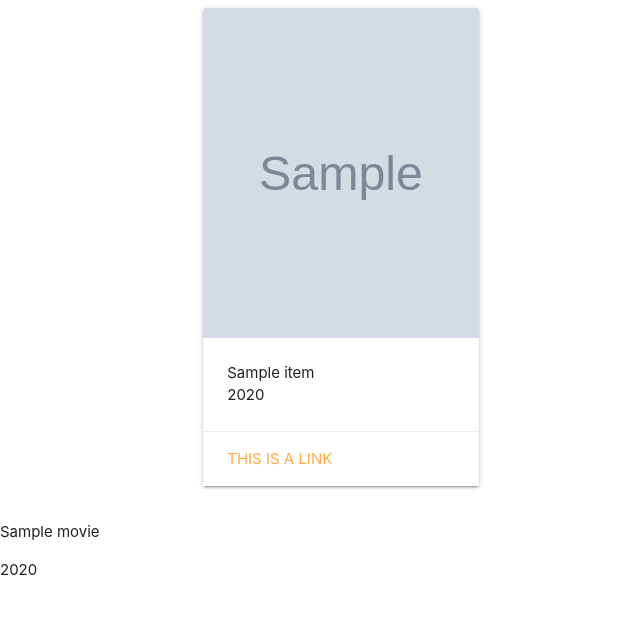
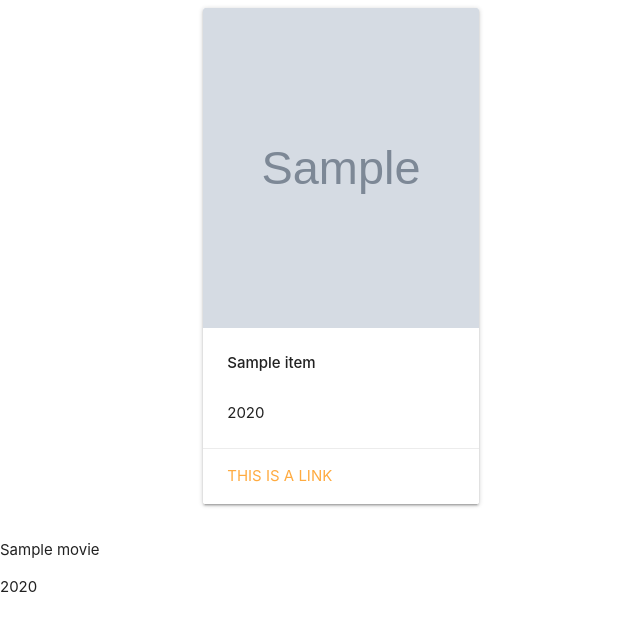
Before and after one commit to sergpapa/CineCritic, a Flask app: template templates/get_movies.html in a window 1280 px wide. Shown: the top 631 px of the page, without its empty margins (0-640 px from the left). Run offline with Flask 3, Linux system fonts and the light colour scheme; the template is opened without the code that fills it: most values are stand-ins (such as "Sample title", 1, 10 or a date in 2020); grey boxes marked "Sample" are stand-in pictures; some libraries are stand-ins or nearby versions.

Commit message:
all card same size

```diff
--- a/static/css/style.css
+++ b/static/css/style.css
@@ -4,9 +4,13 @@
 
 .card .card-image img {
     width: 100%; /* Make sure the image fills the container */
-    height: 330px;
+    height: 320px;
 }
 
-h3 {
+.card .card-image .card-title {
+    font-weight: 700;
+}
 
+.text-container {
+    height: 50px;
 }
--- a/templates/get_movies.html
+++ b/templates/get_movies.html
@@ -9,7 +9,7 @@
                         <img src="{{ item.Poster }}" alt="Poster of {{ item.Title }}">
                     </div>
                     <div class="card-content">
-                        <p>{{ item.Title }}</p>
+                        <p class="text-container"><strong>{{ item.Title }}</strong></p>
                         <p>{{ item.Year }}</p>
                     </div>
                     <div class="card-action">
```
